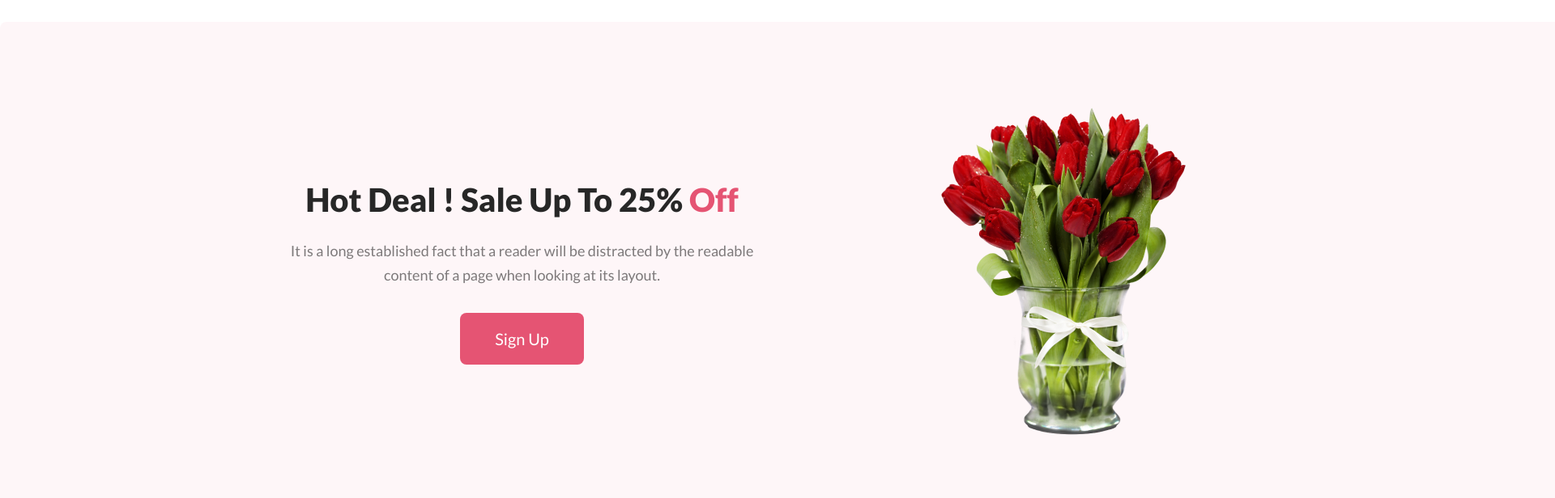
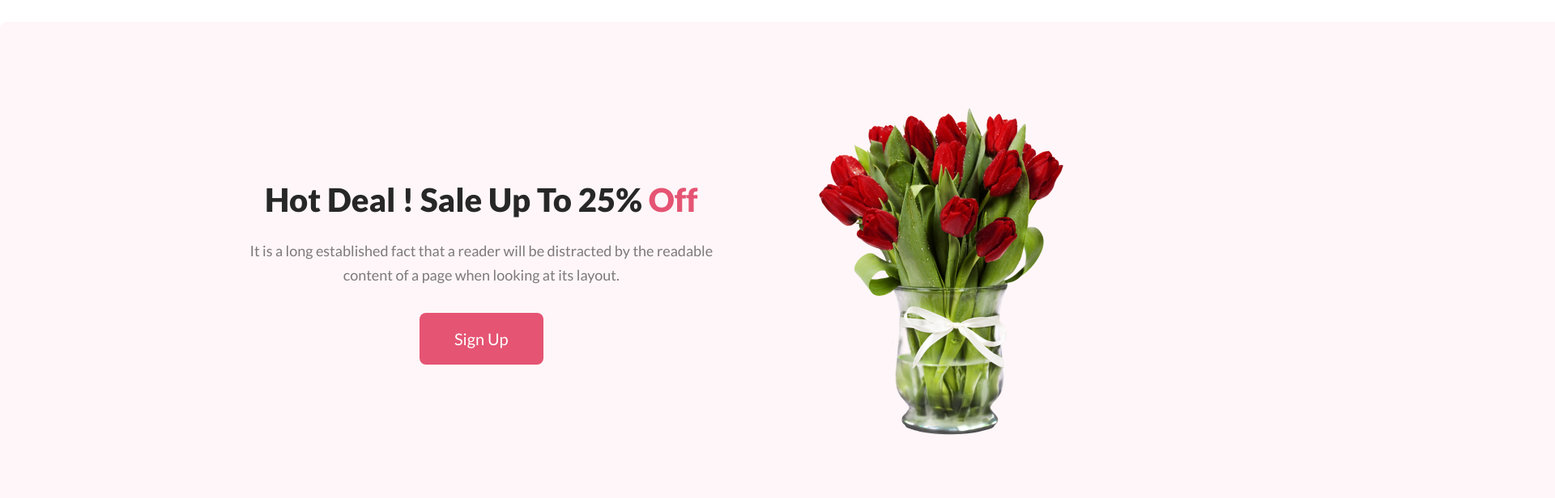
Before and after one commit to Zinath22/online-flower-shop-assignment-1, a plain HTML site: page index.html in a window 1280 px wide. Shown: the part 2080-2696 px from the top of the page at 81% size, 1920 px wide, since content can reach past the window. Drawn offline with Linux system fonts and the light colour scheme.

Commit message:
finishing part added

```diff
--- a/style.css
+++ b/style.css
@@ -119,7 +119,7 @@
 }
 /* sales off section  */
 .sale-section {
-    width: 1992px;
+    width: 1450px;
     height: 620px;
     text-align: center;
     border-radius: 8px;
@@ -166,7 +166,7 @@
     width: 318px;
     height: 420px;
     /* padding: 100px 429px 0 176px; */
-    padding-right: 650px;
+    padding-right: 309px;
 }
 .insta-name {
     color: #272727;
```
